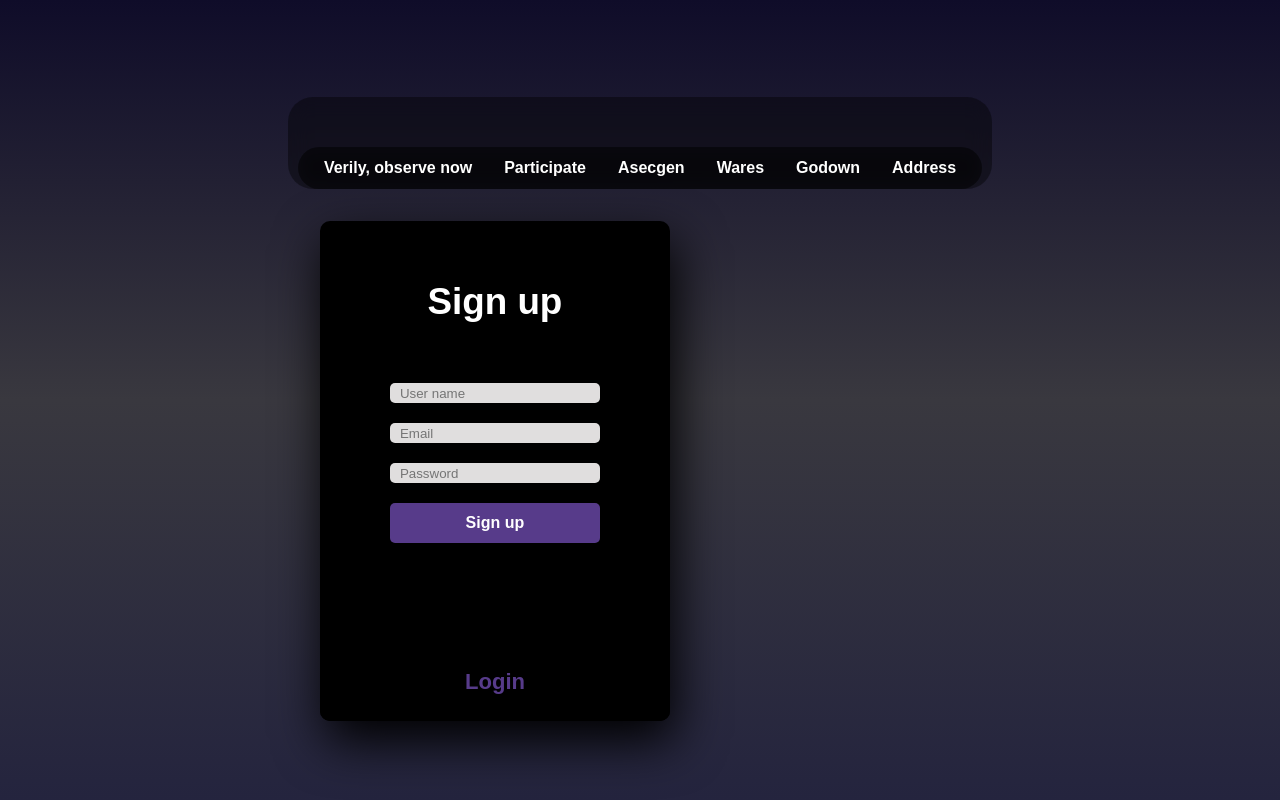
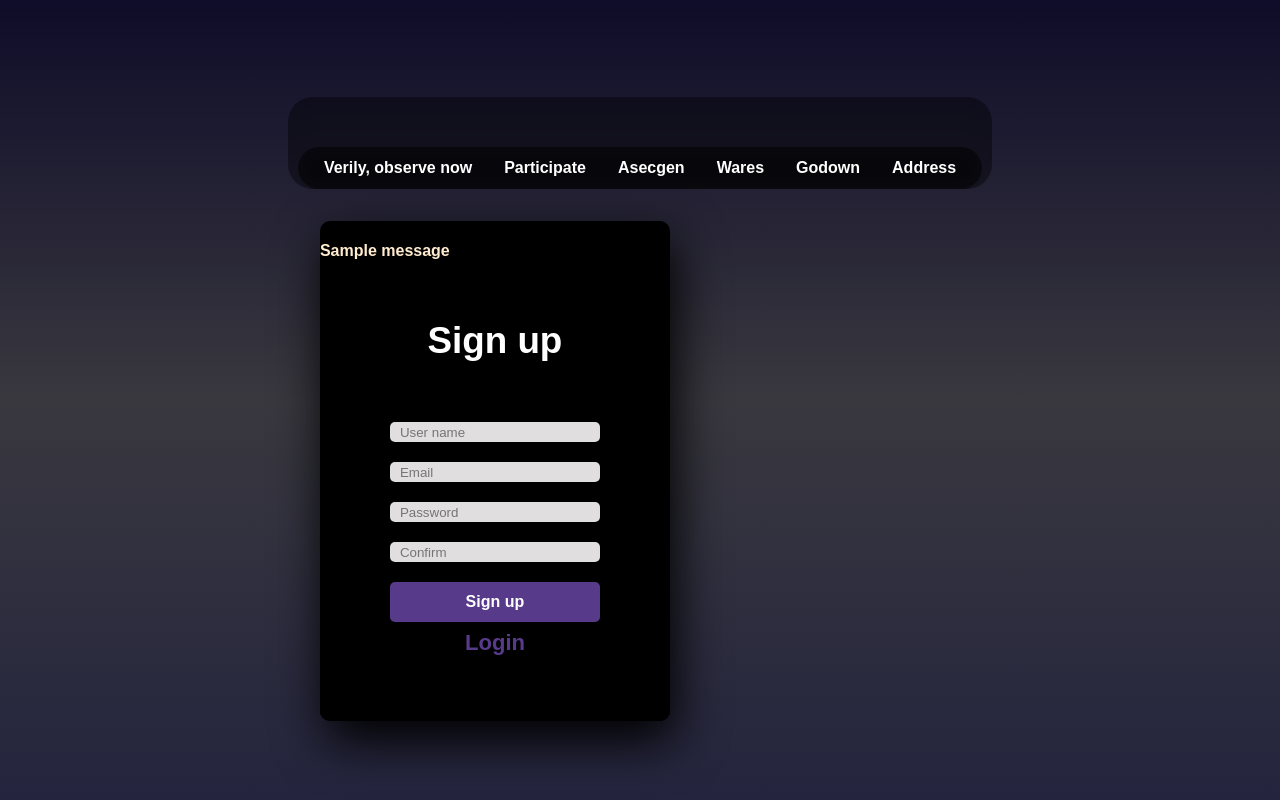
Before and after one commit to Pekarnya/Blog-Django, a Django app: page /login/ in a window 1280 px wide. Run offline with Django 4.2, Linux system fonts and the light colour scheme; tables that the repository leaves empty hold one stand-in row (values such as "Sample post"); one stand-in notice (Sample message) is shown; parts of the project's set-up code (start-up, migrations or seed data) failed here and were passed over.

Commit message:
Added status message

```diff
--- a/test_blog/blog/templates/blog/login.html
+++ b/test_blog/blog/templates/blog/login.html
@@ -7,16 +7,27 @@
 
     {%block content%}
     <div class="main">
+
 		<input type="checkbox" id="chk" aria-hidden="true">
 
 			<div class="signup">
+			<style>
+				h4{
+					color: blanchedalmond;
+				}
+				</style>
+				{%for message in messages%}
+				<h4>{{message}}</h4>
+				{% endfor %}
 				<form method="POST" action="">
 					{% csrf_token%}
+					{{ form }}
 					<label for="chk" aria-hidden="true">Sign up</label>
-					<input type="text" name="username" placeholder="User name" required="">
-					<input type="email" name="email" placeholder="Email" required="">
-					<input type="password" name="password" placeholder="Password" required="">
-					<button>Sign up</button>
+					<input type="text" id="username" name="username" placeholder="User name" required="">
+					<input type="email" id="email" name="email" placeholder="Email" required="">
+					<input type="password" id="password1" type="password1" name="password1" placeholder="Password" required="">
+					<input type="password" id="password2" type="password2" name="password2" placeholder="Confirm" required="">
+					<button formaction="" type="submit">Sign up</button>
 				</form>
 			</div>
 
```
